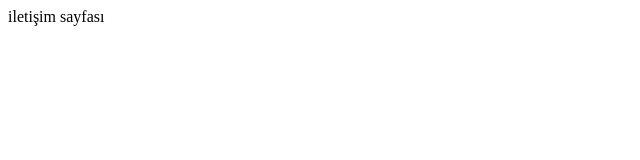
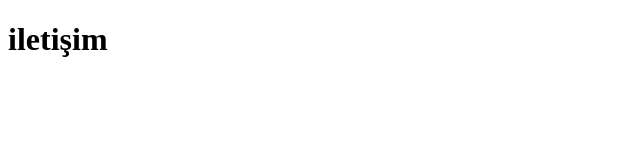
Before and after one commit to ender0b/ender, a plain HTML site: page iletişim.html in a window 1280 px wide. Shown: the whole page, without its empty margins (0-640 px from the left). Drawn offline with Linux system fonts and the light colour scheme.

Commit message:
iletişim first commit

```diff
--- a/iletişim.html
+++ b/iletişim.html
@@ -6,6 +6,6 @@
     <title>iletişim sayfası</title>
 </head>
 <body>
-    iletişim sayfası
+   <h1> iletişim </h1>
 </body>
 </html>
```
